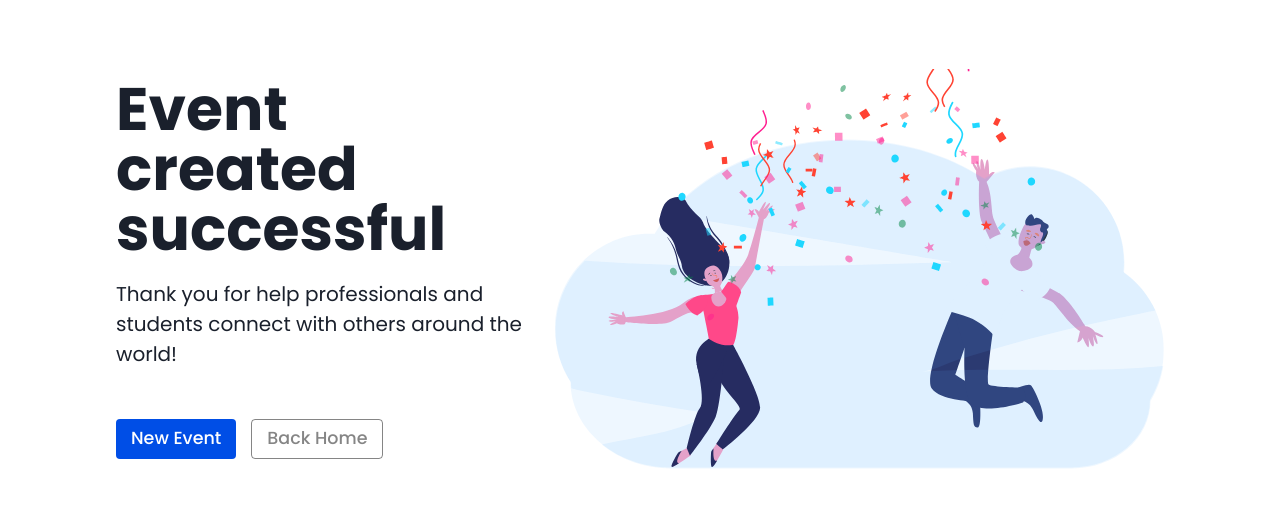
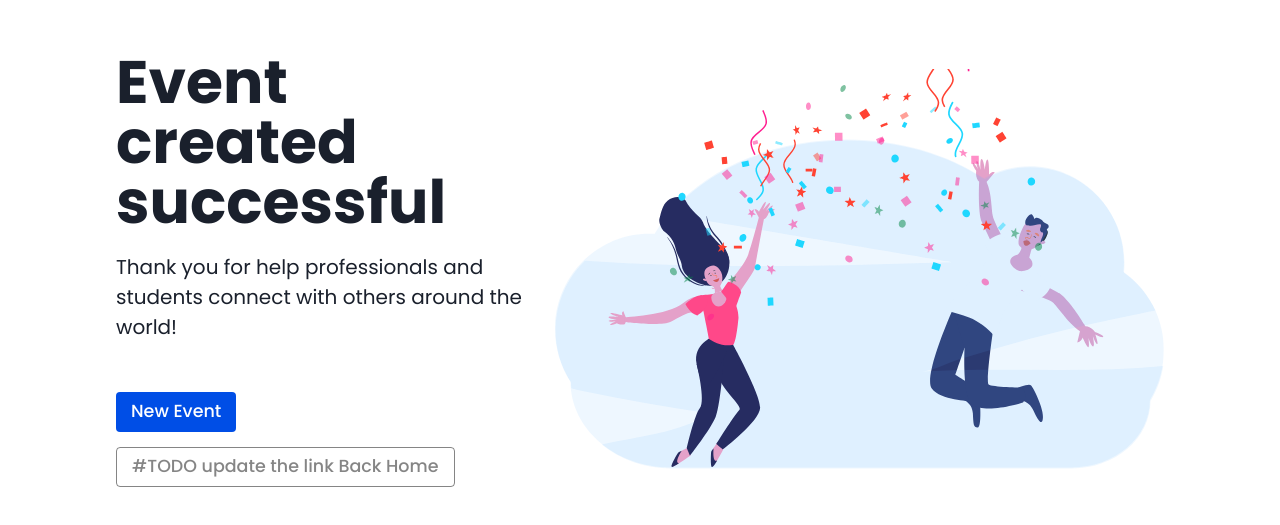
Before and after one commit to UPenn-MOSA-Hackathon-Gang-of-Three/penn-pal-frontend, a Next.js app: page /event/success in a window 1280 px wide. Shown: the part 131-656 px from the top of the page. Built offline with nearby package versions, Linux system fonts and the light colour scheme.

Commit message:
added TODO for "Back Home" button

```diff
--- a/pages/event/success.tsx
+++ b/pages/event/success.tsx
@@ -35,7 +35,7 @@ const Home: NextPage = () => {
           <ButtonLink to='/event/new' size='sm' sx={{ mr: 3, mt: 3 }}>
             New Event
           </ButtonLink>
-          <ButtonLink to='/event/status' outline size='sm' sx={{ mt: 3 }}>
+          <ButtonLink to='/event/status' outline size='sm' sx={{ mt: 3 }}> #TODO update the link
             Back Home
           </ButtonLink>
         </Box>
```
